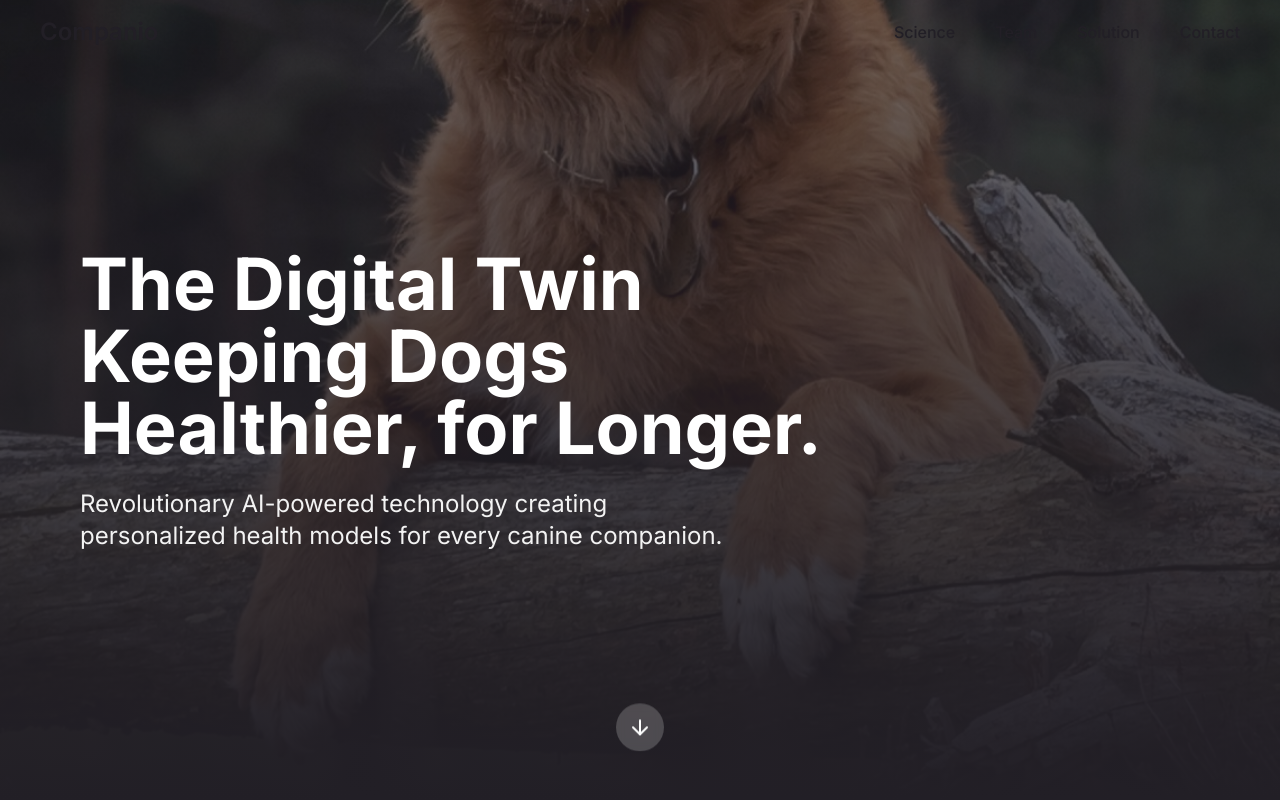
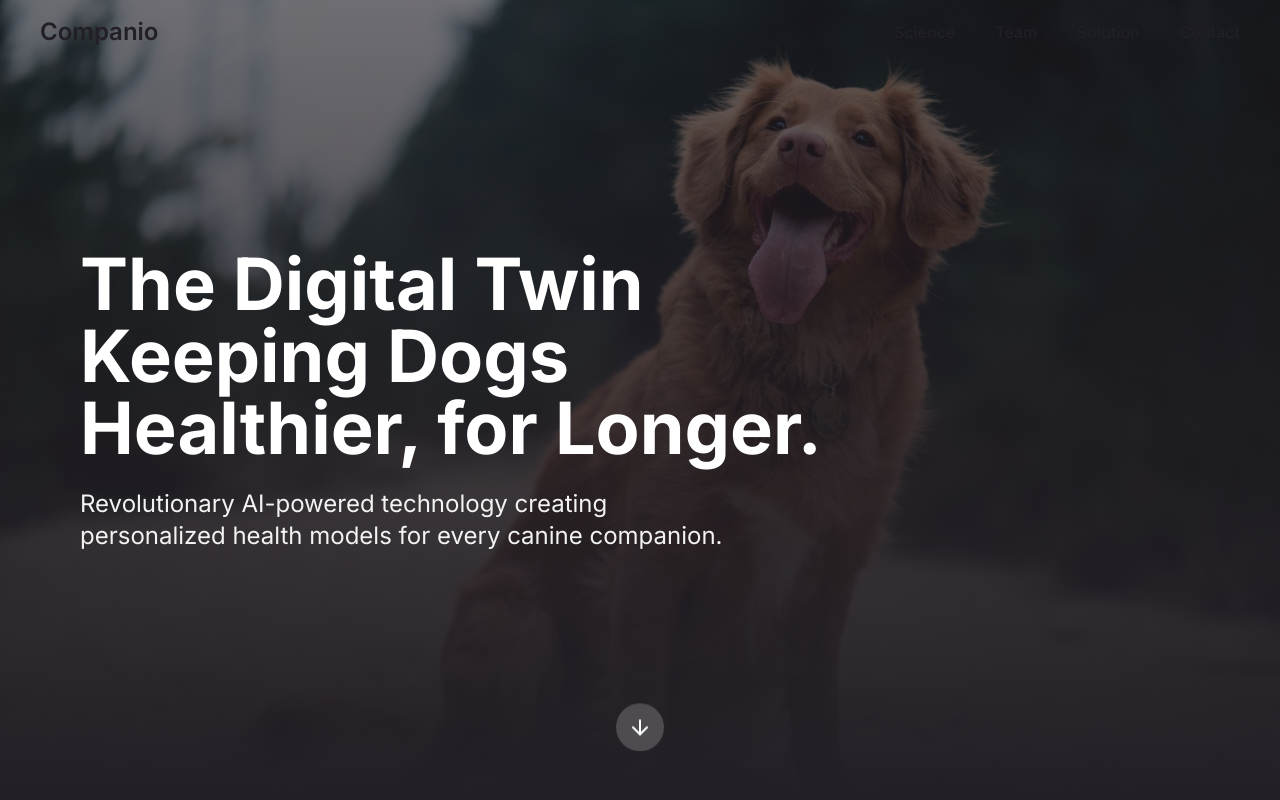
Before and after one commit to camerons4700/paniowebsite, a React (Vite) app: page / in a window 1280 px wide. Shown: the top 800 px of the page. Built offline with nearby package versions, Linux system fonts and the light colour scheme.

Commit message:
Refactor: Update hero shot
Update the hero shot with the provided changes.

```diff
--- a/src/components/Hero.tsx
+++ b/src/components/Hero.tsx
@@ -30,8 +30,8 @@ const Hero = () => {
     <section className="relative h-screen bg-companio-charcoal overflow-hidden">
       <div className="absolute inset-0 z-0">
         <img
-          src="/lovable-uploads/3afbcdce-7963-4cb6-903b-9f2b576f155d.png"
-          alt="Intelligent dog portrait"
+          src="/lovable-uploads/34050ac5-2bbc-4e3e-9e6e-b2fc17cb23c4.png"
+          alt="Happy golden retriever dog outdoors"
           className="w-full h-full object-cover opacity-60"
         />
         <div className="absolute inset-0 bg-gradient-to-b from-companio-charcoal/40 to-companio-charcoal"></div>
```
Also changed, not shown: public/lovable-uploads/34050ac5-2bbc-4e3e-9e6e-b2fc17cb23c4.png (added).
